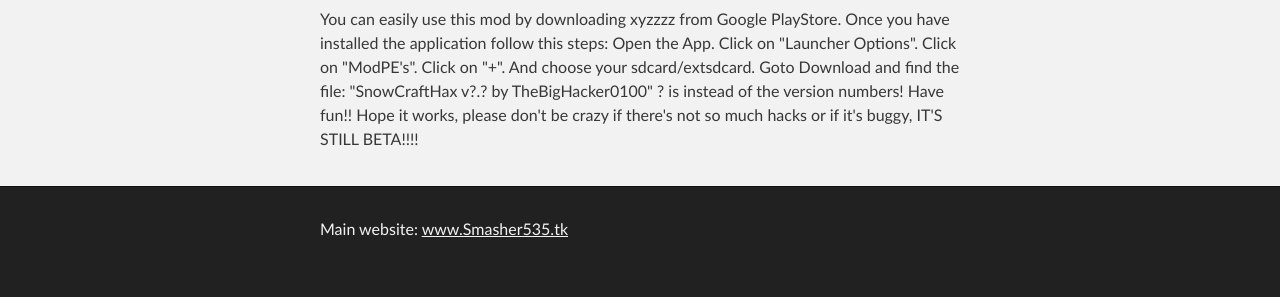
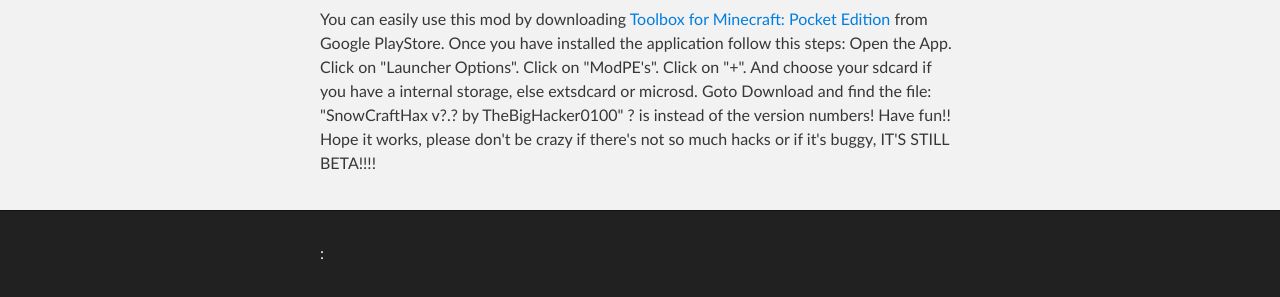
Before and after one commit to TheBigHacker0100/SnowCraftHax, a plain HTML site: page index.html in a window 1280 px wide. Shown: the part 735-1032 px from the top of the page. Before the commit the page ends 1011 px from the top, so only its background shows below. Drawn offline with Linux system fonts and the light colour scheme.

Commit message:
Update index.html

```diff
--- a/index.html
+++ b/index.html
@@ -52,14 +52,14 @@
 <h2>
 <a id="how-to-use" class="anchor" href="#how-to-use" aria-hidden="true"><span aria-hidden="true" class="octicon octicon-link"></span></a>How to use:</h2>
 
-<p>You can easily use this mod by downloading xyzzzz from Google PlayStore. Once you have installed the application follow this steps: Open the App. Click on "Launcher Options". Click on "ModPE's". Click on "+". And choose your sdcard/extsdcard. Goto Download and find the file: "SnowCraftHax v?.? by TheBigHacker0100" ? is instead of the version numbers! Have fun!! Hope it works, please don't be crazy if there's not so much hacks or if it's buggy, IT'S STILL BETA!!!!</p>
+<p>You can easily use this mod by downloading <a href="https://play.google.com/store/apps/details?id=io.mrarm.mctoolbox">Toolbox for Minecraft: Pocket Edition</a> from Google PlayStore. Once you have installed the application follow this steps: Open the App. Click on "Launcher Options". Click on "ModPE's". Click on "+". And choose your sdcard if you have a internal storage, else extsdcard or microsd. Goto Download and find the file: "SnowCraftHax v?.? by TheBigHacker0100" ? is instead of the version numbers! Have fun!! Hope it works, please don't be crazy if there's not so much hacks or if it's buggy, IT'S STILL BETA!!!!</p>
       </section>
     </div>
 
     <!-- FOOTER  -->
     <div id="footer_wrap" class="outer">
       <footer class="inner">
-        <p class="copyright">Main website: <a href="http://smasher535.tk">www.Smasher535.tk</a></p>
+        <p class="copyright"> : <a href="https://thebighacker.github.io/"> </a></p>
       </footer>
     </div>
 
```
